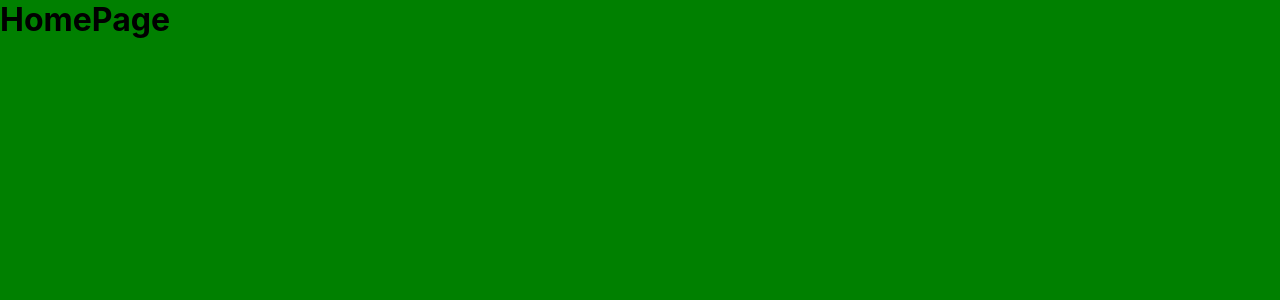
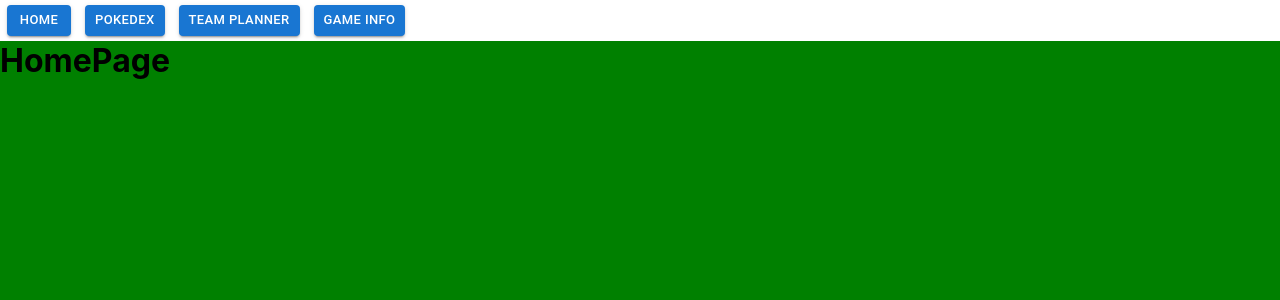
Before and after one commit to Aamsegal/poke-planner-v2, a React (Create React App) app: page / in a window 1280 px wide. Shown: the top 300 px of the page. Built offline with nearby package versions, Linux system fonts and the light colour scheme.

Commit message:
Route Navigation via Navbar setup
Generates buttons on the navbar based on the routes currently available and allows them to send the user to those routes.

```diff
--- a/package.json
+++ b/package.json
@@ -3,6 +3,9 @@
   "version": "0.1.0",
   "private": true,
   "dependencies": {
+    "@emotion/react": "^11.11.4",
+    "@emotion/styled": "^11.11.5",
+    "@mui/material": "^5.16.1",
     "@testing-library/jest-dom": "^5.17.0",
     "@testing-library/react": "^13.4.0",
     "@testing-library/user-event": "^13.5.0",
--- a/src/App.css
+++ b/src/App.css
@@ -10,6 +10,8 @@
 
 .appContainer{
     height: 100%;
+    display: flex;
+    flex-direction: column;
 }
 
 .App-logo {
--- a/src/App.js
+++ b/src/App.js
@@ -1,32 +1,52 @@
 import React, { useState } from "react";
 import { BrowserRouter as Router, Route, Routes } from "react-router-dom";
 
+import NavBar from "./navbar/navbar";
 import HomePage from "./homePage/homePage";
+import PokedexApp from "./pokedexApp/pokedexApp";
+import TeamPlanner from "./teamPlanner/teamPlanner";
+import GameInfo from "./gameInfo/gameInfo";
 import NoPageFound from "./noPageFound/noPageFound";
 
 import './App.css';
 
 function App() {
+
+    const pathNames = {
+        "Home": "/",
+        "Pokedex": "/pokedex",
+        "Team Planner": "/teamPlanner",
+        "Game Info": "/gameInfo"
+    }
+
     return (
 
-        <Router>
+        <div className="appContainer">
 
-            <div className="appContainer">
+            <Router>
+
+                <NavBar
+                    pathInfo={pathNames}
+                />
 
                 <Routes>
 
-                    <Route path="/" Component={HomePage}/>
+                    <Route path={pathNames["Home"]} Component={HomePage}/>
 
-                    {/* <Route path="/pokedex"/> */}
+                    <Route path={pathNames["Pokedex"]} Component={PokedexApp}/>
+
+                    <Route path={pathNames["Team Planner"]} Component={TeamPlanner}/>
+
+                    <Route path={pathNames["Game Info"]} Component={GameInfo}/>
 
                     <Route path="*" Component={NoPageFound}/>
 
 
                 </Routes>
 
-            </div>
+            </Router>
 
-        </Router>
+        </div>
     );
 }
 
--- /dev/null
+++ b/src/gameInfo/gameInfo.css
@@ -0,0 +1,8 @@
+.gameInfoContainer{
+    background-color: rgb(212, 56, 212);
+    height: 100%;
+}
+
+.gameInfoContainer h1{
+    margin: 0;
+}
--- /dev/null
+++ b/src/gameInfo/gameInfo.js
@@ -0,0 +1,17 @@
+import React, {useState} from "react";
+
+import "./gameInfo.css";
+
+function GameInfo(props) {
+
+    return(
+        <div className="gameInfoContainer">
+
+            <h1>Game Info - Coming Soon!</h1>
+
+        </div>
+    )
+
+};
+
+export default GameInfo;
--- /dev/null
+++ b/src/navbar/navbar.css
@@ -0,0 +1,5 @@
+
+.navBarContainer{
+    padding-top: 5px;
+    padding-bottom: 5px;
+}
--- /dev/null
+++ b/src/navbar/navbar.js
@@ -0,0 +1,60 @@
+/* ---React Imports--- */
+import React, {useState} from "react";
+import { useNavigate } from "react-router-dom";
+
+/* ---MUI Imports--- */
+import Button from '@mui/material/Button';
+
+import "./navbar.css"
+
+function NavBar(props) {
+
+    const navigate = useNavigate(); //allows sending to other routes through functions
+
+    /* allows navigation to different routes though parameters */
+    const navBarNavigation = (path) => {
+
+        navigate(path)
+
+    };
+
+    /* goes through keys of path prop to render buttons and their code */
+    const renderButtons = () => {
+
+        const buttonInfoObject = props.pathInfo;
+
+        return Object.keys(buttonInfoObject).map((currentButtonKey) => {
+
+            const buttonPath = buttonInfoObject[currentButtonKey]
+
+            return (
+                <Button
+                    variant="contained"
+                    size="small"
+                    sx={{
+                        marginLeft: "7px",
+                        marginRight: "7px"
+                    }}
+                    onClick={() => navBarNavigation(buttonPath)}
+                >
+                    {currentButtonKey}
+                </Button>
+            )
+
+        })
+
+    };
+
+    return(
+
+        <div className="navBarContainer">
+
+            {renderButtons()}
+
+        </div>
+
+    );
+
+};
+
+export default NavBar;
--- /dev/null
+++ b/src/pokedexApp/pokedexApp.css
@@ -0,0 +1,8 @@
+.pokedexAppContainer{
+    background-color: rgb(154, 0, 192);
+    height: 100%;
+}
+
+.pokedexAppContainer h1{
+    margin: 0;
+}
--- /dev/null
+++ b/src/pokedexApp/pokedexApp.js
@@ -0,0 +1,17 @@
+import React, { useState } from "react";
+
+import "./pokedexApp.css";
+
+function PokedexApp(props){
+
+    return(
+        <div className="pokedexAppContainer">
+
+            <h1>This is the pokedex app</h1>
+
+        </div>
+    )
+
+};
+
+export default PokedexApp;
--- /dev/null
+++ b/src/teamPlanner/teamPlanner.css
@@ -0,0 +1,8 @@
+.teamPlannerContainer{
+    background-color: rgb(81, 81, 255);
+    height: 100%;
+}
+
+.teamPlannerContainer h1{
+    margin: 0;
+}
--- /dev/null
+++ b/src/teamPlanner/teamPlanner.js
@@ -0,0 +1,17 @@
+import React, {useState} from "react";
+
+import "./teamPlanner.css";
+
+function TeamPlanner(props) {
+
+    return(
+        <div className="teamPlannerContainer">
+
+            <h1>Team Planner - Coming Soon!</h1>
+
+        </div>
+    )
+
+};
+
+export default TeamPlanner;
```
Also changed, not shown: 1 other file (tests, documents, lock files or other folders).
